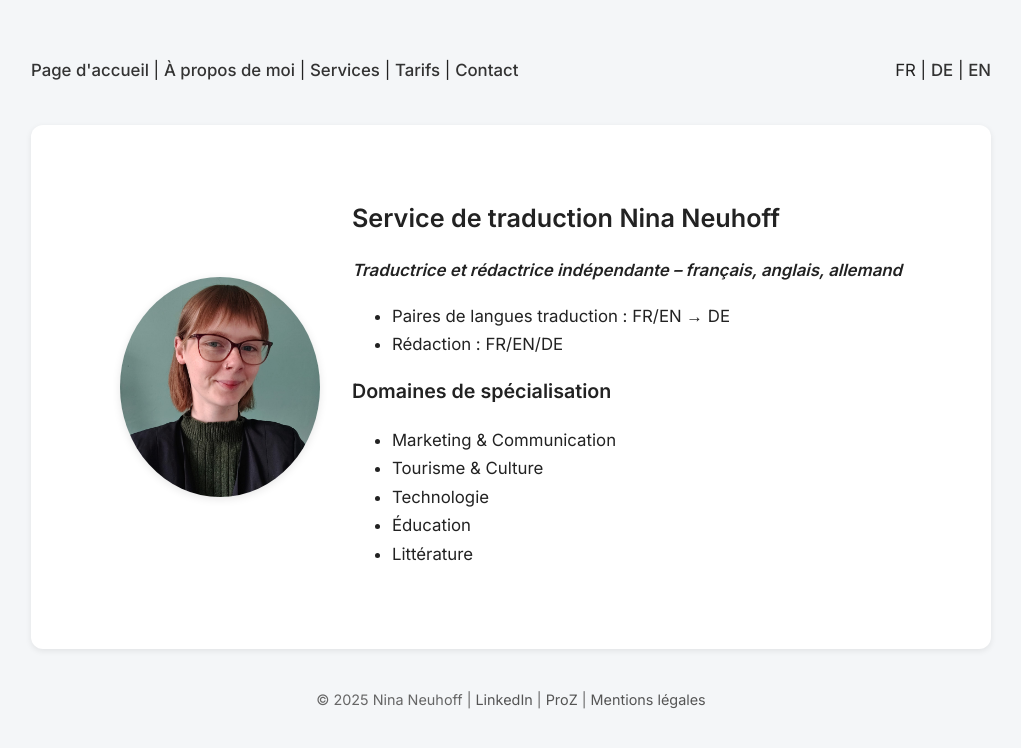
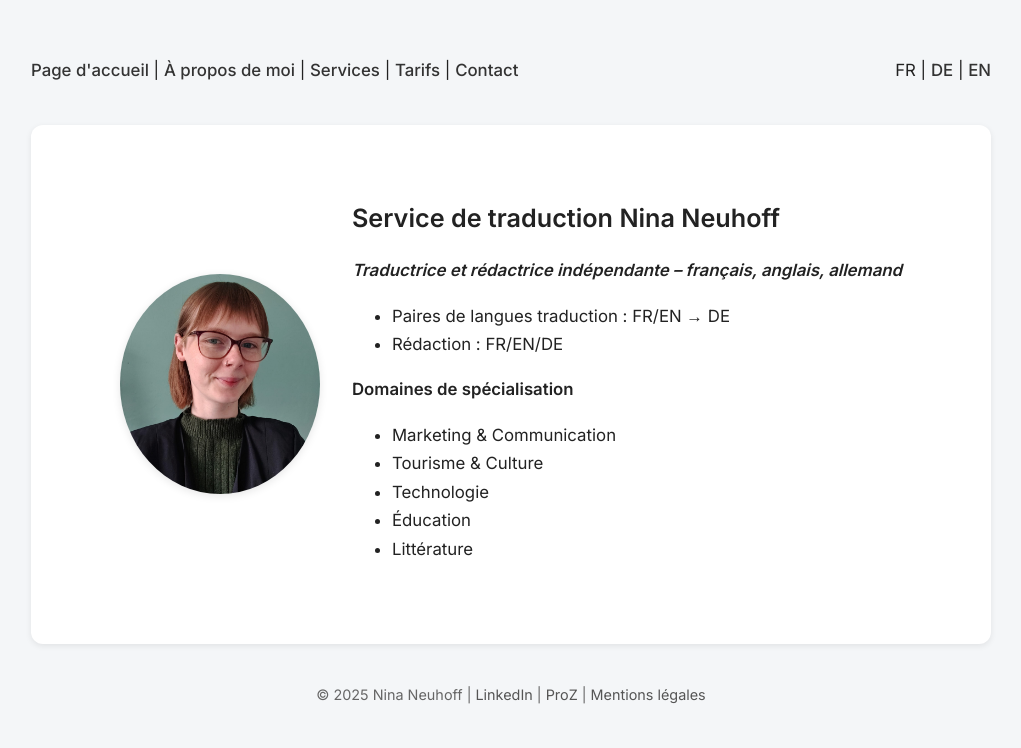
Before and after one commit to nneuhoff/traduction-translation-uebersetzung, a Jekyll site: the page built from fr/index.md, in a window 1280 px wide. Shown: the top 748 px of the page, without its empty margins (129-1150 px from the left). Built offline with Jekyll 4.4.1, drawn with Linux system fonts in a browser that asks for light colours.

```diff
--- a/fr/index.md
+++ b/fr/index.md
@@ -13,7 +13,7 @@ lang: fr
       <li>Paires de langues traduction : FR/EN → DE</li>
       <li>Rédaction : FR/EN/DE</li>
     </ul>
-    <h3>Domaines de spécialisation</h3>
+    <p><b>Domaines de spécialisation</b></p>
     <ul>
       <li>Marketing & Communication</li>
       <li>Tourisme & Culture</li>
```
